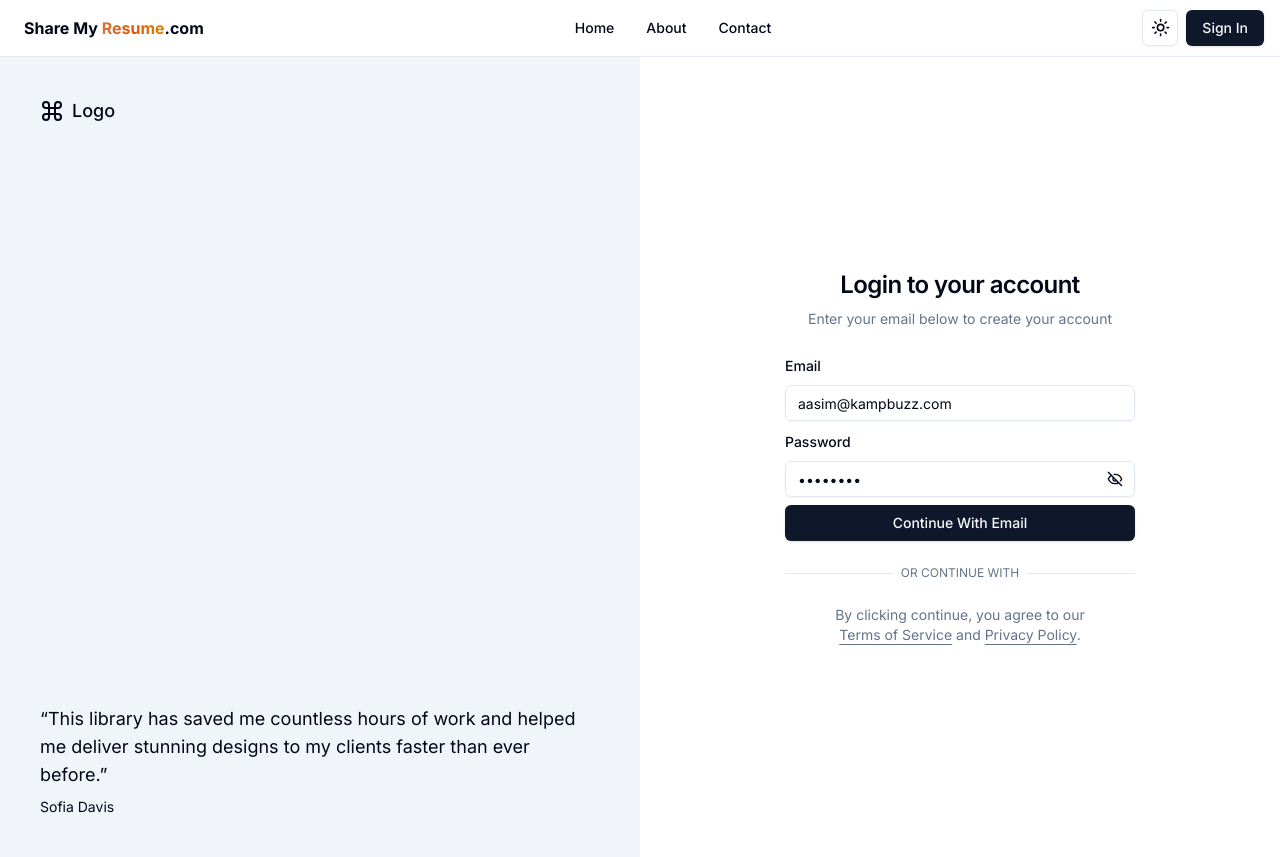
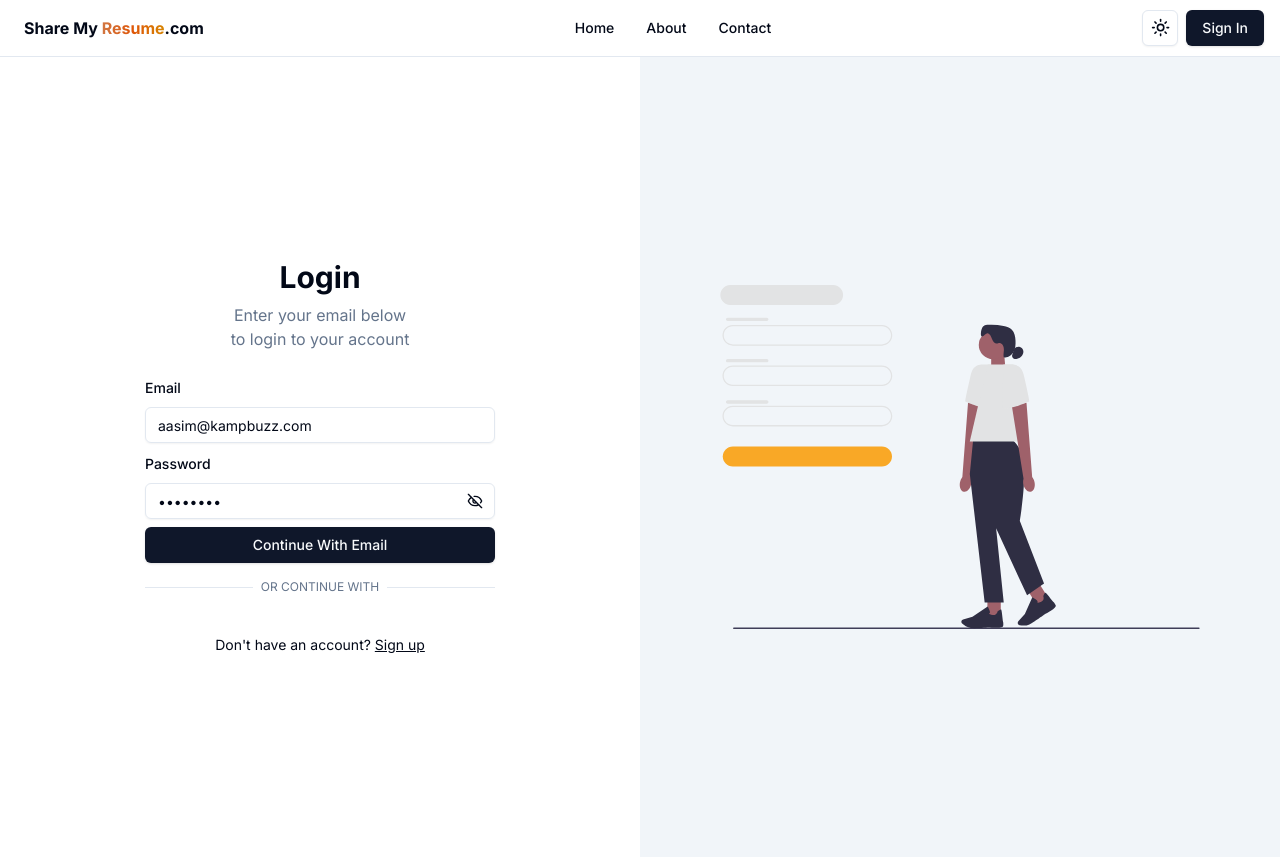
Before and after one commit to bhataasim1/share-my-resume, a Next.js app: page /signin in a window 1280 px wide. Built offline with nearby package versions, Linux system fonts and the light colour scheme; no server answers.

Commit message:
🐞 fix: sign-in page UI Design

```diff
--- a/app/(auth)/signin/page.tsx
+++ b/app/(auth)/signin/page.tsx
@@ -5,6 +5,8 @@ import { useRouter } from "next/navigation";
 import { dashboard } from "@/constant";
 import { useEffect } from "react";
 import UserLoginForm from "@/components/form/UserLoginForm";
+import Image from "next/image";
+import SignInImage from "@/public/undraw_sign_up_n6im.svg";
 
 export default function LoginPage() {
   const { data: session } = useSession();
@@ -18,63 +20,36 @@ export default function LoginPage() {
   }, [session, router]);
 
   return (
-    <div className="relative h-screen flex-col items-center justify-center md:grid lg:max-w-none lg:grid-cols-2 lg:px-0">
-      <div className="relative hidden h-full flex-col bg-muted p-10 lg:flex">
-        <div className="absolute inset-0" />
-        <div className="relative z-20 flex items-center text-lg font-medium">
-          <svg
-            xmlns="http://www.w3.org/2000/svg"
-            viewBox="0 0 24 24"
-            fill="none"
-            stroke="currentColor"
-            strokeWidth="2"
-            strokeLinecap="round"
-            strokeLinejoin="round"
-            className="mr-2 h-6 w-6"
-          >
-            <path d="M15 6v12a3 3 0 1 0 3-3H6a3 3 0 1 0 3 3V6a3 3 0 1 0-3 3h12a3 3 0 1 0-3-3" />
-          </svg>
-          Logo
-        </div>
-        <div className="relative z-20 mt-auto">
-          <blockquote className="space-y-2">
-            <p className="text-lg">
-              &ldquo;This library has saved me countless hours of work and
-              helped me deliver stunning designs to my clients faster than ever
-              before.&rdquo;
+    <div className="w-full lg:grid lg:min-h-[600px] lg:grid-cols-2 xl:min-h-[800px]">
+      <div className="flex items-center justify-center py-12">
+        <div className="mx-auto grid w-[350px] gap-6">
+          <div className="grid gap-2 text-center">
+            <h1 className="text-3xl font-bold">Login</h1>
+            <p className="text-balance text-muted-foreground">
+              Enter your email below to login to your account
             </p>
-            <footer className="text-sm">Sofia Davis</footer>
-          </blockquote>
+          </div>
+          <div className="grid gap-4">
+            <UserLoginForm />
+          </div>
+          <div className="mt-4 text-center text-sm">
+            Don&apos;t have an account?{" "}
+            <Link href="#" className="underline">
+              Sign up
+            </Link>
+          </div>
         </div>
       </div>
-      <div className="p-4 lg:p-8 h-full flex items-center">
-        <div className="mx-auto flex w-full flex-col justify-center space-y-6 sm:w-[350px]">
-          <div className="flex flex-col space-y-2 text-center">
-            <h1 className="text-2xl font-semibold tracking-tight">
-              Login to your account
-            </h1>
-            <p className="text-sm text-muted-foreground">
-              Enter your email below to create your account
-            </p>
-          </div>
-          <UserLoginForm />
-          <p className="px-8 text-center text-sm text-muted-foreground">
-            By clicking continue, you agree to our{" "}
-            <Link
-              href="/terms"
-              className="underline underline-offset-4 hover:text-primary"
-            >
-              Terms of Service
-            </Link>{" "}
-            and{" "}
-            <Link
-              href="/privacy"
-              className="underline underline-offset-4 hover:text-primary"
-            >
-              Privacy Policy
-            </Link>
-            .
-          </p>
+      <div className="hidden bg-muted lg:flex items-center justify-center">
+        <div className="w-3/4">
+          <Image
+            src={SignInImage}
+            alt="Image"
+            className="object-contain"
+            width={1000}
+            height={1000}
+            priority
+          />
         </div>
       </div>
     </div>
```
Also changed, not shown: public/undraw_sign_up_n6im.svg (added).
